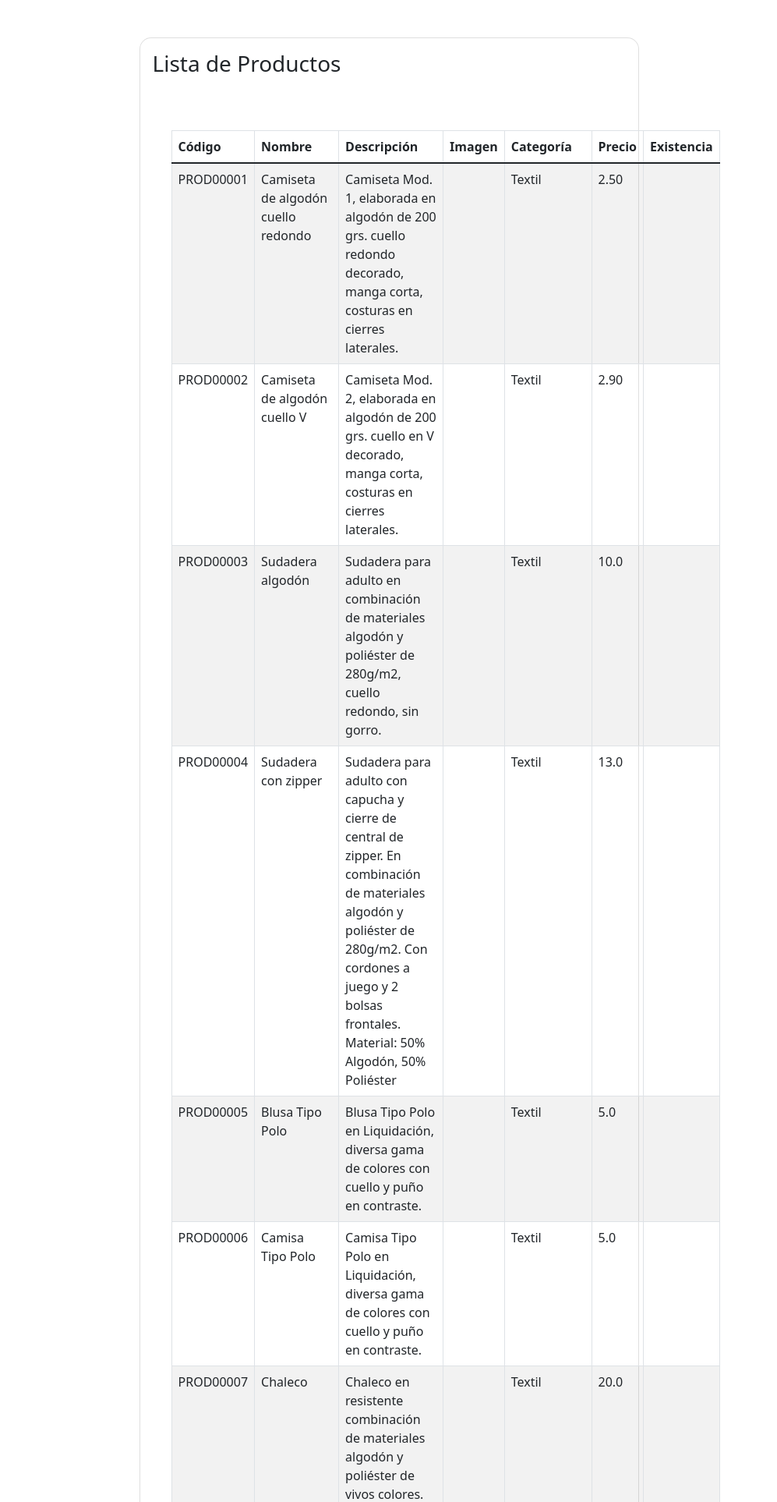
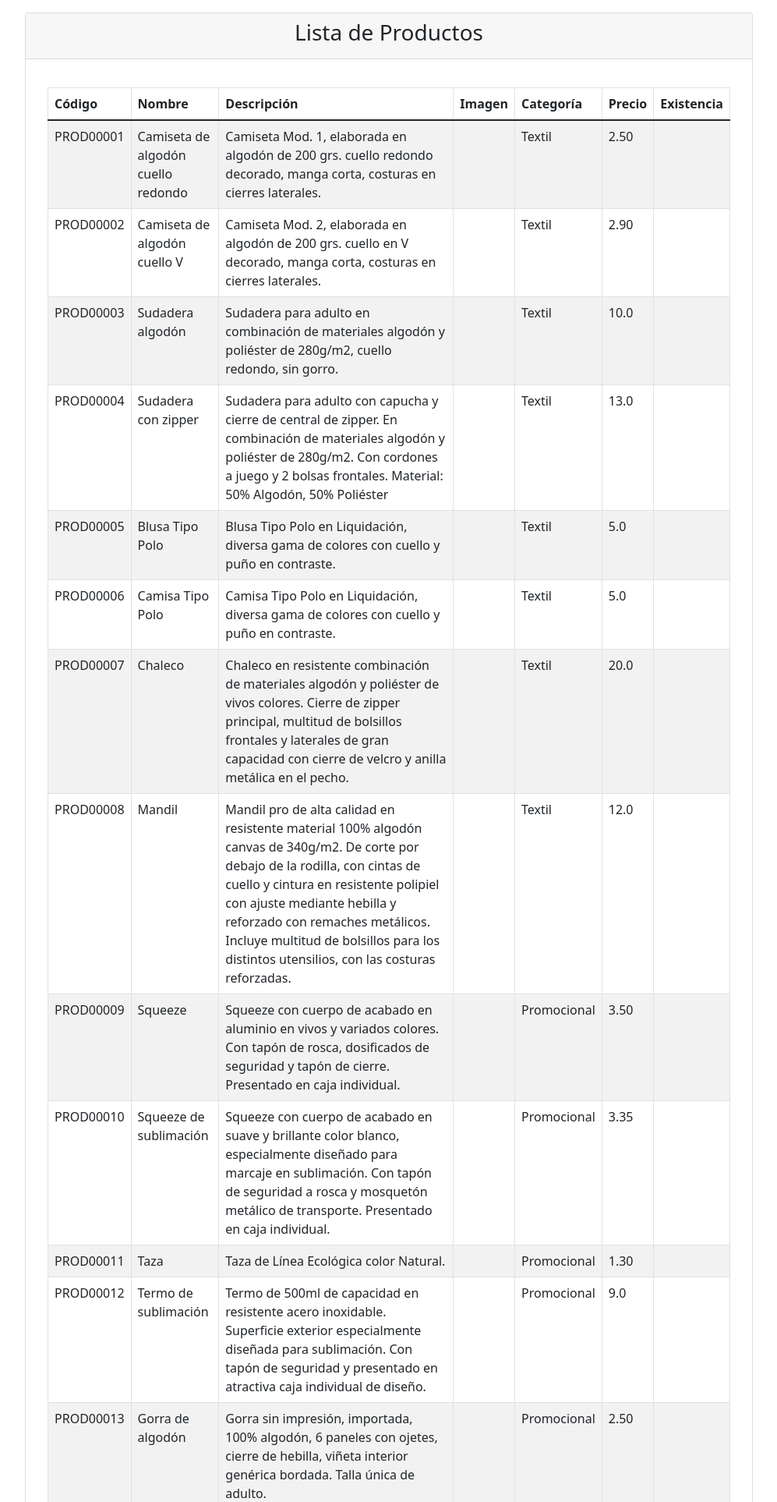
Before and after one commit to 0912gil/Desafio_LIS03L, a PHP site: page /usuario.php in a window 1280 px wide. Shown: the top 1926 px of the page at 78% size, without its empty margins (141-1138 px from the left). Run offline with PHP 8.4, Linux system fonts and the light colour scheme.

Commit message:
visual usuario

```diff
--- a/index.php
+++ b/index.php
@@ -46,7 +46,7 @@
                                 <td><?=$row->descripcion?></td>
                                 <td><?=$row->imagen?></td>
                                 <td><?=$row->categoria?></td>
-                            <td>$<?=$row->precio?></td>
+                                <td><?=$row->precio?></td>
                                 <td><?=$row->existencia?></td>
                                 <td>
                                     <br>
--- a/usuario.php
+++ b/usuario.php
@@ -11,16 +11,17 @@
   <?php
     require 'procesarvalidaciones.php';
   ?>
-    <section class="vh-100 gradient-custom">
-        <div class="container py-5 h-100">
-            <div class="row justify-content-center align-items-center h-100">
-                <div class="col-12 col-lg-9 col-xl-7">
-                    <div class="card shadow-2-strong card-registration" style="border-radius: 15px;" >
-                        <div class="card-body col-sm-8">
-                            <h3 class="mb-4 pb-2 pb-md-0 mb-md-5">Lista de Productos</h3>
+
     <div class="container">
         <div class="row">
-                                    <div class="col-sm-8 col-sm-offset-2">
+            <div class="col-md-10 px-2 py-2 my-2 offset-md-1">
+                <div class="card">
+                    <div class="card-header">
+                        <h3 class="text-center">Lista de Productos</h3>
+                    </div>
+                        <div class="card-body">
+                            <div class="container">
+                                <div class="row">
                                     <table class="table table-bordered table-striped" style="margin-top:20px;">
                                         <thead>
                                             <th>Código</th>
@@ -60,6 +61,5 @@
             </div>
         </div>
     </div>
-    </section>
 </body>
 </html>
```
Lines whose indentation alone changed are shown as unchanged.
